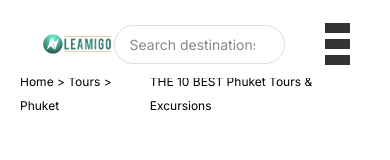
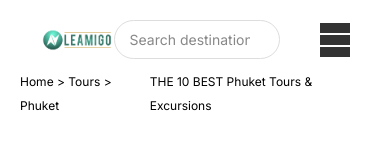
Before and after one commit to Manoj-Pal-21/Shopping-App-Design, a React (Vite) app: page /activities in a window 390 px wide. Shown: the top 160 px of the page. Built offline with nearby package versions, Linux system fonts and the light colour scheme.

Commit message:
make the travelFeature proper

```diff
--- a/src/styles/Navbar.css
+++ b/src/styles/Navbar.css
@@ -66,9 +66,9 @@
 }
 
 .bar {
-    width: 25px;
+    width: 30px;
     height: 3px;
-    margin: 3px 0;
+    margin: 1px 0;
     background-color: #333;
 }
 
@@ -82,7 +82,7 @@
         width: 100%;
         padding: 10px;
         background-color: #fff;
-        box-shadow: 0 2px 4px rgba(0, 0, 0, 0.1);
+        /* box-shadow: 0 2px 4px rgba(0, 0, 0, 0.1); */
     }
 
     .nav-links.active {
```
